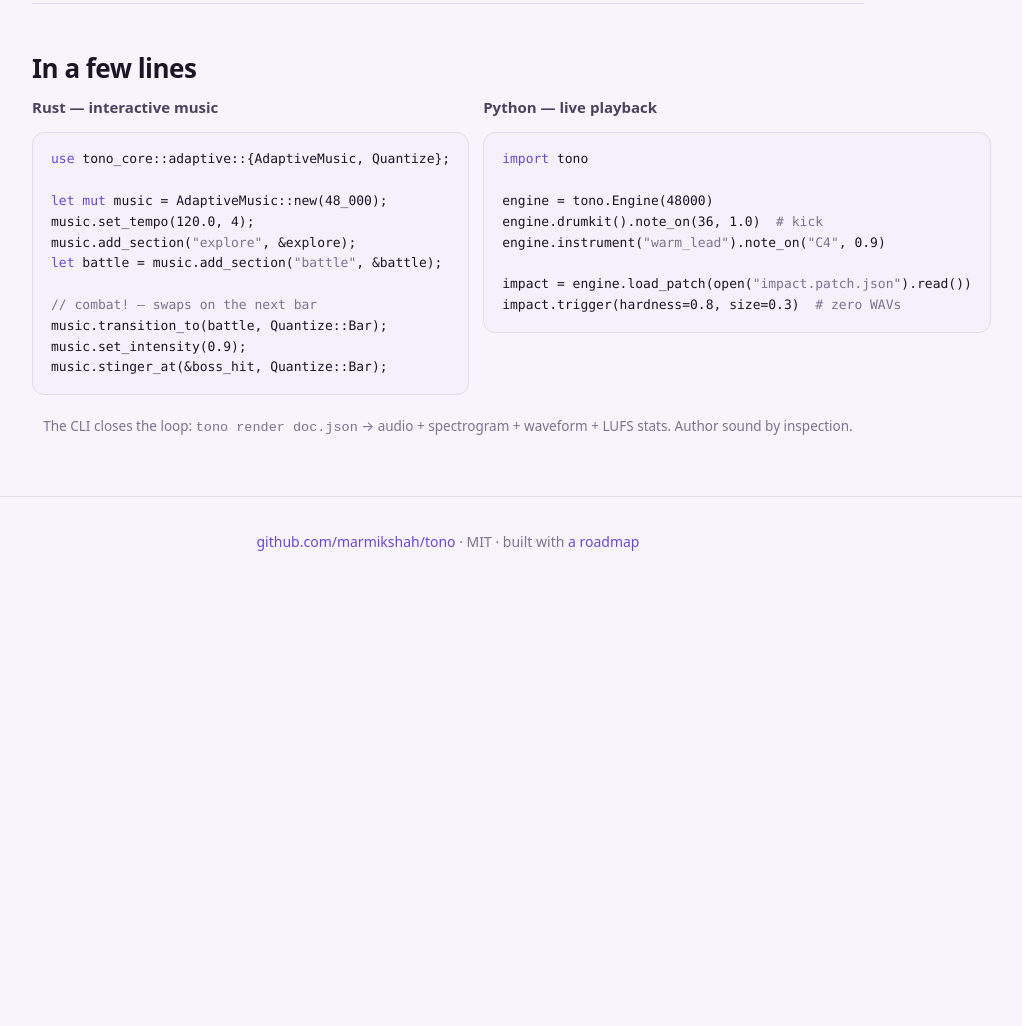
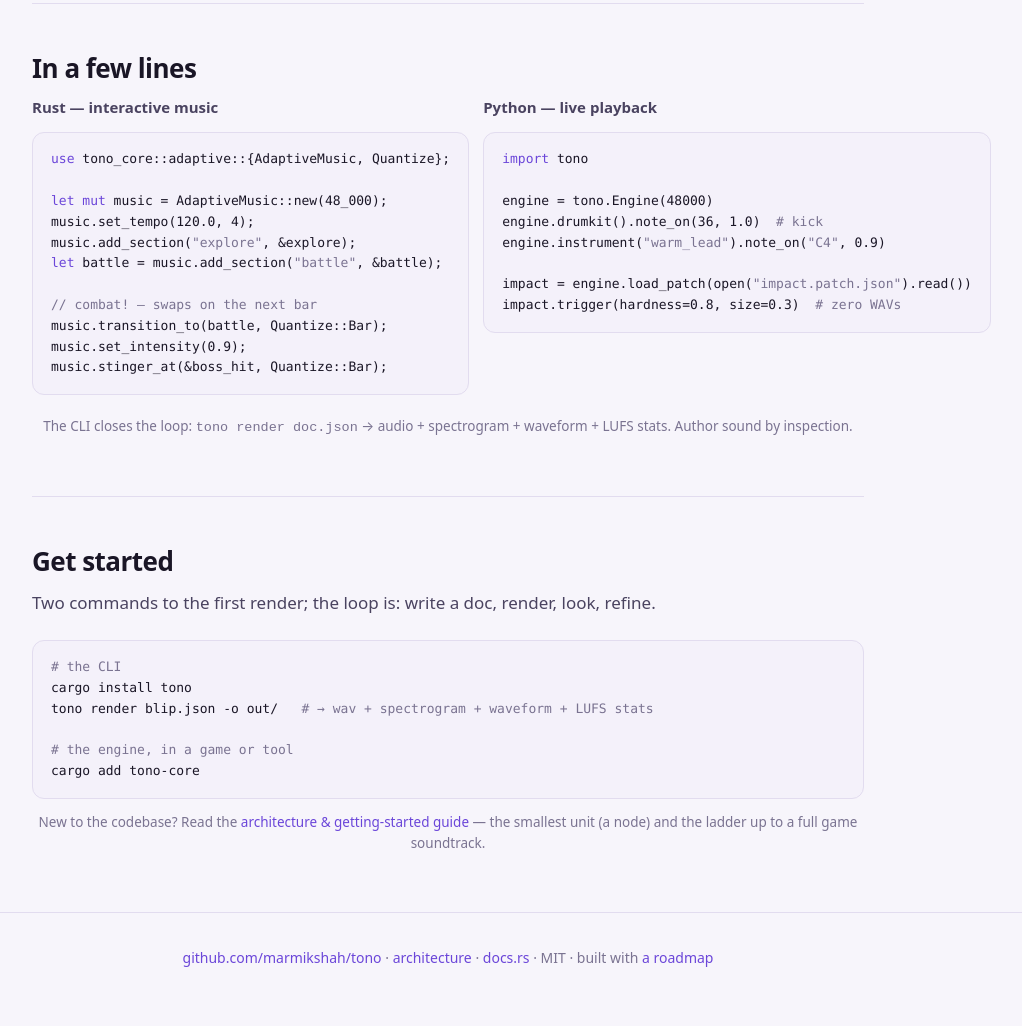
Before and after one commit to marmikshah/tono, a plain HTML site: page site/index.html in a window 1280 px wide. Shown: the part 2307-3333 px from the top of the page, without its empty margins (192-1214 px from the left). Before the commit the page ends 2917 px from the top, so only its background shows below. Drawn offline with Linux system fonts and the light colour scheme; files whose address does not match are found by name.

Commit message:
docs: docs.rs badge, doc-hub links, get-started on the site
README gains the docs.rs badge, a one-line doc hub under the hero
(site / architecture / API docs / cookbook), and an honest per-platform
parenthetical on the determinism claim. The showcase site gains a
get-started section (it never showed an install command) and footer
links to the architecture guide and docs.rs.

```diff
--- a/site/index.html
+++ b/site/index.html
@@ -162,10 +162,25 @@ impact.trigger(hardness=0.8, size=0.3)  <span class="c"># zero WAVs</span></pre>
   <p class="caption">The CLI closes the loop: <code>tono render doc.json</code> → audio + spectrogram + waveform + LUFS stats. Author sound by inspection.</p>
 </section>
 
+<section id="start">
+  <h2>Get started</h2>
+  <p class="lede">Two commands to the first render; the loop is: write a doc, render, look, refine.</p>
+<pre><span class="c"># the CLI</span>
+cargo install tono
+tono render blip.json -o out/   <span class="c"># → wav + spectrogram + waveform + LUFS stats</span>
+
+<span class="c"># the engine, in a game or tool</span>
+cargo add tono-core</pre>
+  <p class="caption">New to the codebase? Read the <a href="architecture.html">architecture &amp; getting-started guide</a> —
+  the smallest unit (a node) and the ladder up to a full game soundtrack.</p>
+</section>
+
 </main>
 
 <footer>
-  <a href="https://github.com/marmikshah/tono">github.com/marmikshah/tono</a> · MIT ·
+  <a href="https://github.com/marmikshah/tono">github.com/marmikshah/tono</a> ·
+  <a href="architecture.html">architecture</a> ·
+  <a href="https://docs.rs/tono-core">docs.rs</a> · MIT ·
   built with <a href="https://github.com/marmikshah/tono/blob/master/docs/ROADMAP.md">a roadmap</a>
 </footer>
 
```
Also changed, not shown: README.md.
